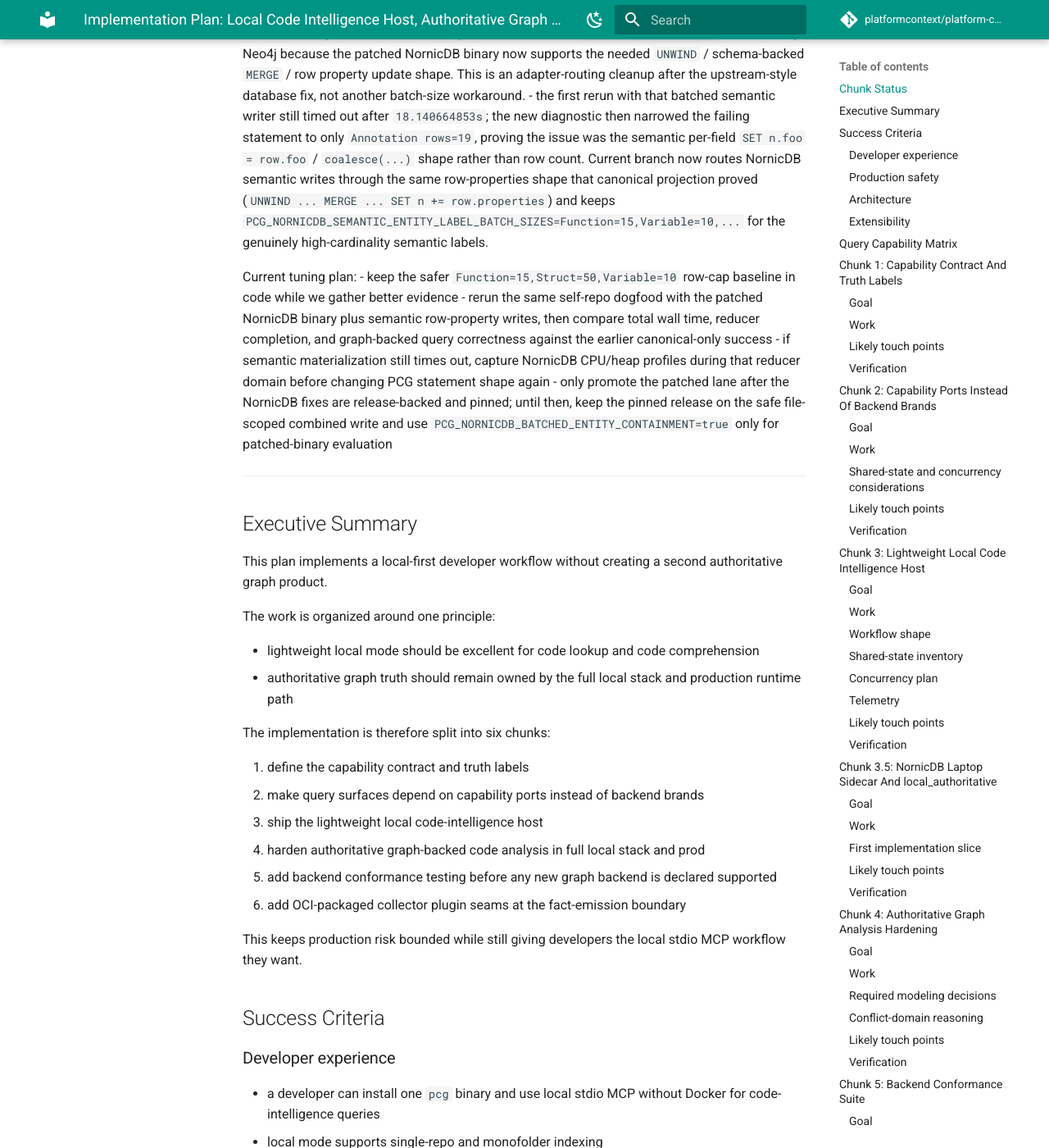
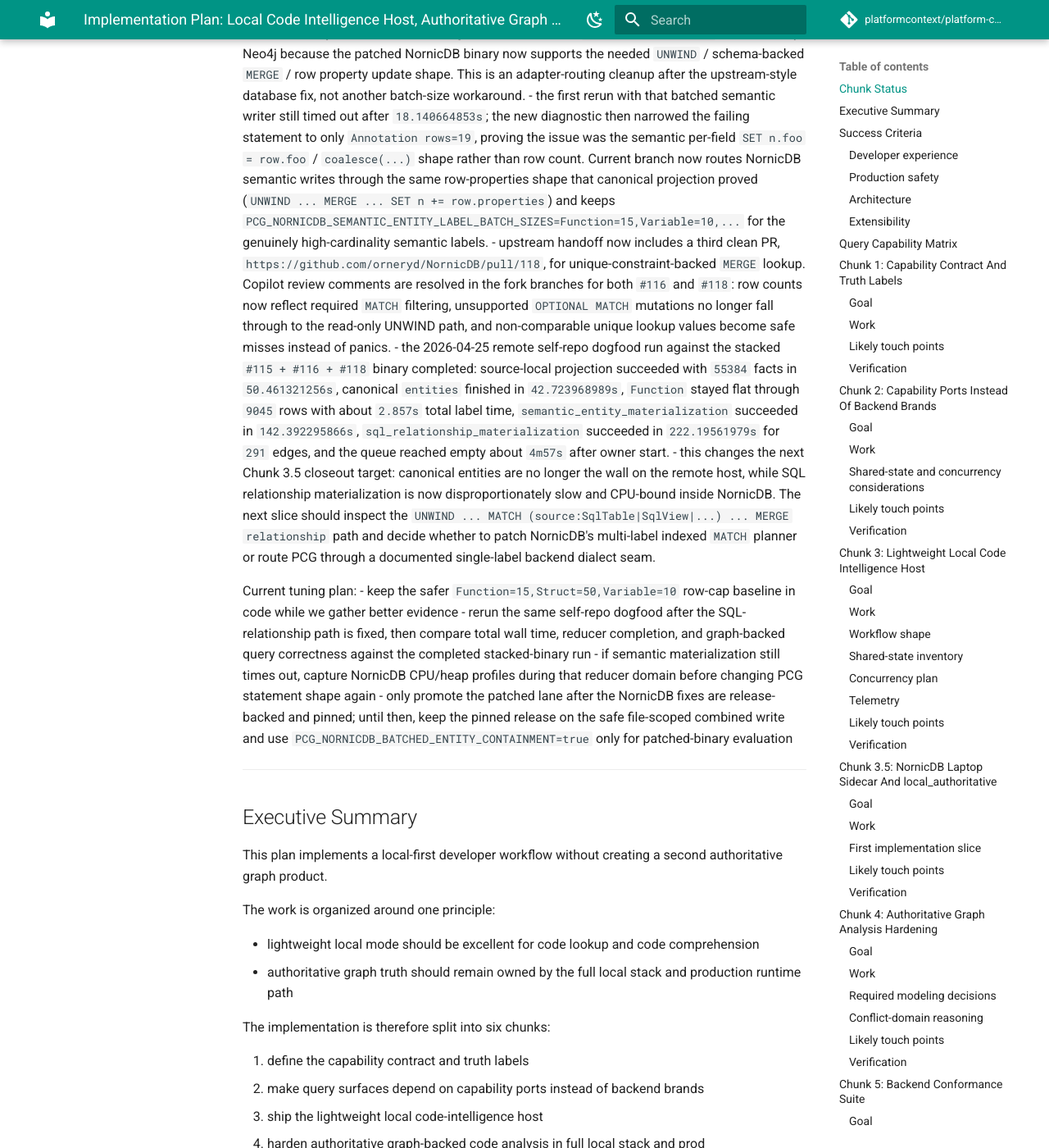
Before and after one commit to platformcontext/platform-context-graph, an MkDocs documentation site: the page built from docs/docs/adrs/2026-04-20-embedded-local-backends-implementation-plan.md, in a window 1280 px wide and 1400 px high, scrolled down 16068 px. Shown: the whole window at 82% size. Built offline with MkDocs 1.6.1 and Material for MkDocs 9.7.7, drawn with Linux system fonts in a browser that asks for light colours; comment, search, counter and statistics services are not loaded.

Commit message:
record nornicdb stacked dogfood evidence

```diff
--- a/docs/docs/adrs/2026-04-20-embedded-local-backends-implementation-plan.md
+++ b/docs/docs/adrs/2026-04-20-embedded-local-backends-implementation-plan.md
@@ -58,10 +58,13 @@ Latest 2026-04-25 NornicDB dogfood evidence:
 - upstream handoff is now split into two clean NornicDB PRs instead of one local fork patch stack: `https://github.com/orneryd/NornicDB/pull/115` carries the indexed UNIQUE validation fix that made canonical projection finish in roughly `49.6s`, and `https://github.com/orneryd/NornicDB/pull/116` carries the `UNWIND ... MATCH ... MERGE ... SET n += row.props ... MERGE relationship` hot-path/router fix needed by the row-property semantic writer. Chunk 3.5 remains in patched-binary evaluation until those PRs are merged, released, and pinned in PCG's installer manifest.
 - current branch now routes NornicDB semantic entity materialization through the same batched `UNWIND $rows AS row` writer used by Neo4j because the patched NornicDB binary now supports the needed `UNWIND` / schema-backed `MERGE` / row property update shape. This is an adapter-routing cleanup after the upstream-style database fix, not another batch-size workaround.
 - the first rerun with that batched semantic writer still timed out after `18.140664853s`; the new diagnostic then narrowed the failing statement to only `Annotation rows=19`, proving the issue was the semantic per-field `SET n.foo = row.foo` / `coalesce(...)` shape rather than row count. Current branch now routes NornicDB semantic writes through the same row-properties shape that canonical projection proved (`UNWIND ... MERGE ... SET n += row.properties`) and keeps `PCG_NORNICDB_SEMANTIC_ENTITY_LABEL_BATCH_SIZES=Function=15,Variable=10,...` for the genuinely high-cardinality semantic labels.
+- upstream handoff now includes a third clean PR, `https://github.com/orneryd/NornicDB/pull/118`, for unique-constraint-backed `MERGE` lookup. Copilot review comments are resolved in the fork branches for both `#116` and `#118`: row counts now reflect required `MATCH` filtering, unsupported `OPTIONAL MATCH` mutations no longer fall through to the read-only UNWIND path, and non-comparable unique lookup values become safe misses instead of panics.
+- the 2026-04-25 remote self-repo dogfood run against the stacked `#115 + #116 + #118` binary completed: source-local projection succeeded with `55384` facts in `50.461321256s`, canonical `entities` finished in `42.723968989s`, `Function` stayed flat through `9045` rows with about `2.857s` total label time, `semantic_entity_materialization` succeeded in `142.392295866s`, `sql_relationship_materialization` succeeded in `222.19561979s` for `291` edges, and the queue reached empty about `4m57s` after owner start.
+- this changes the next Chunk 3.5 closeout target: canonical entities are no longer the wall on the remote host, while SQL relationship materialization is now disproportionately slow and CPU-bound inside NornicDB. The next slice should inspect the `UNWIND ... MATCH (source:SqlTable|SqlView|...) ... MERGE relationship` path and decide whether to patch NornicDB's multi-label indexed `MATCH` planner or route PCG through a documented single-label backend dialect seam.
 
 Current tuning plan:
 - keep the safer `Function=15,Struct=50,Variable=10` row-cap baseline in code while we gather better evidence
-- rerun the same self-repo dogfood with the patched NornicDB binary plus semantic row-property writes, then compare total wall time, reducer completion, and graph-backed query correctness against the earlier canonical-only success
+- rerun the same self-repo dogfood after the SQL-relationship path is fixed, then compare total wall time, reducer completion, and graph-backed query correctness against the completed stacked-binary run
 - if semantic materialization still times out, capture NornicDB CPU/heap profiles during that reducer domain before changing PCG statement shape again
 - only promote the patched lane after the NornicDB fixes are release-backed and pinned; until then, keep the pinned release on the safe file-scoped combined write and use `PCG_NORNICDB_BATCHED_ENTITY_CONTAINMENT=true` only for patched-binary evaluation
 
```
Also changed, not shown: docs/docs/adrs/2026-04-22-nornicdb-graph-backend-candidate.md (+3 -0 lines).
